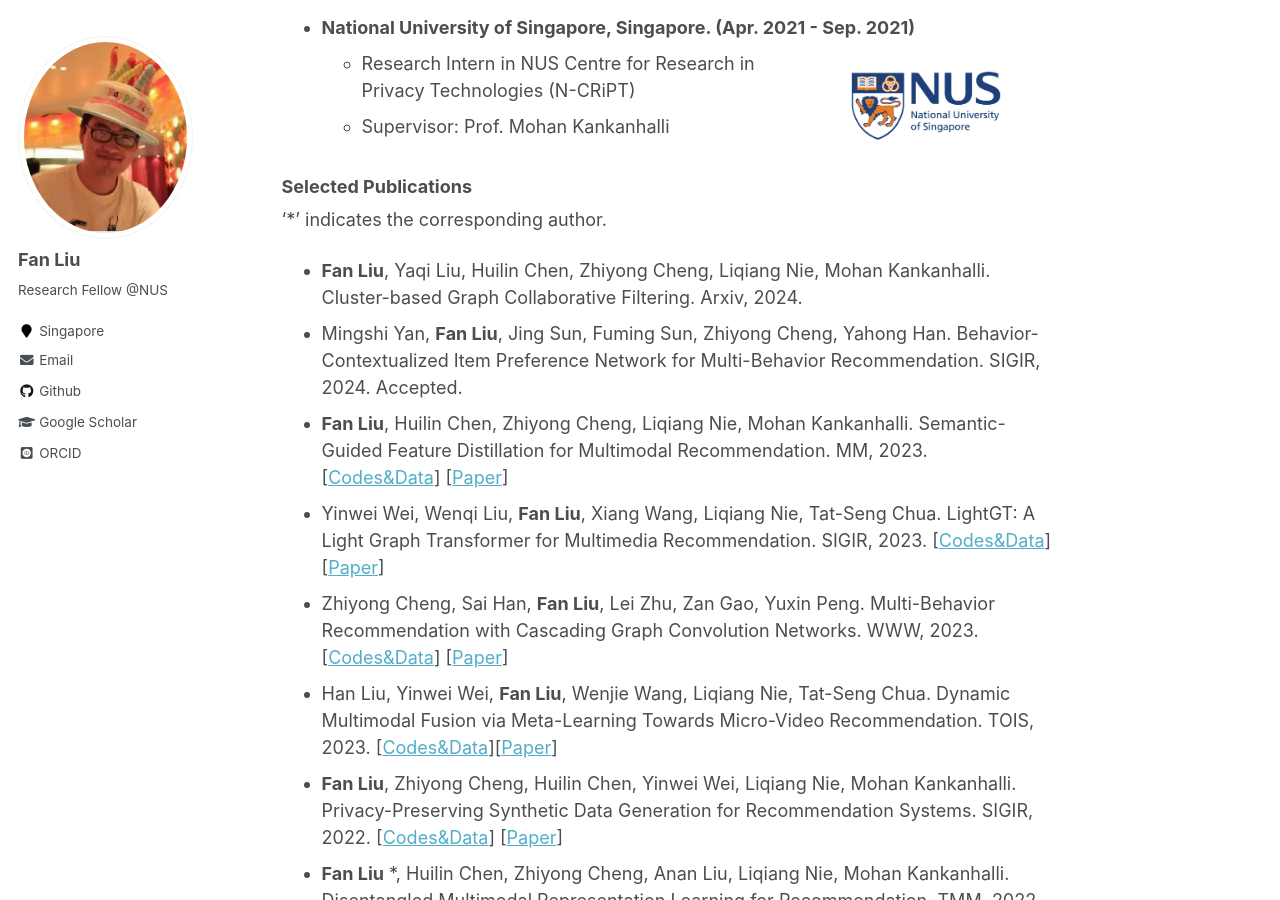
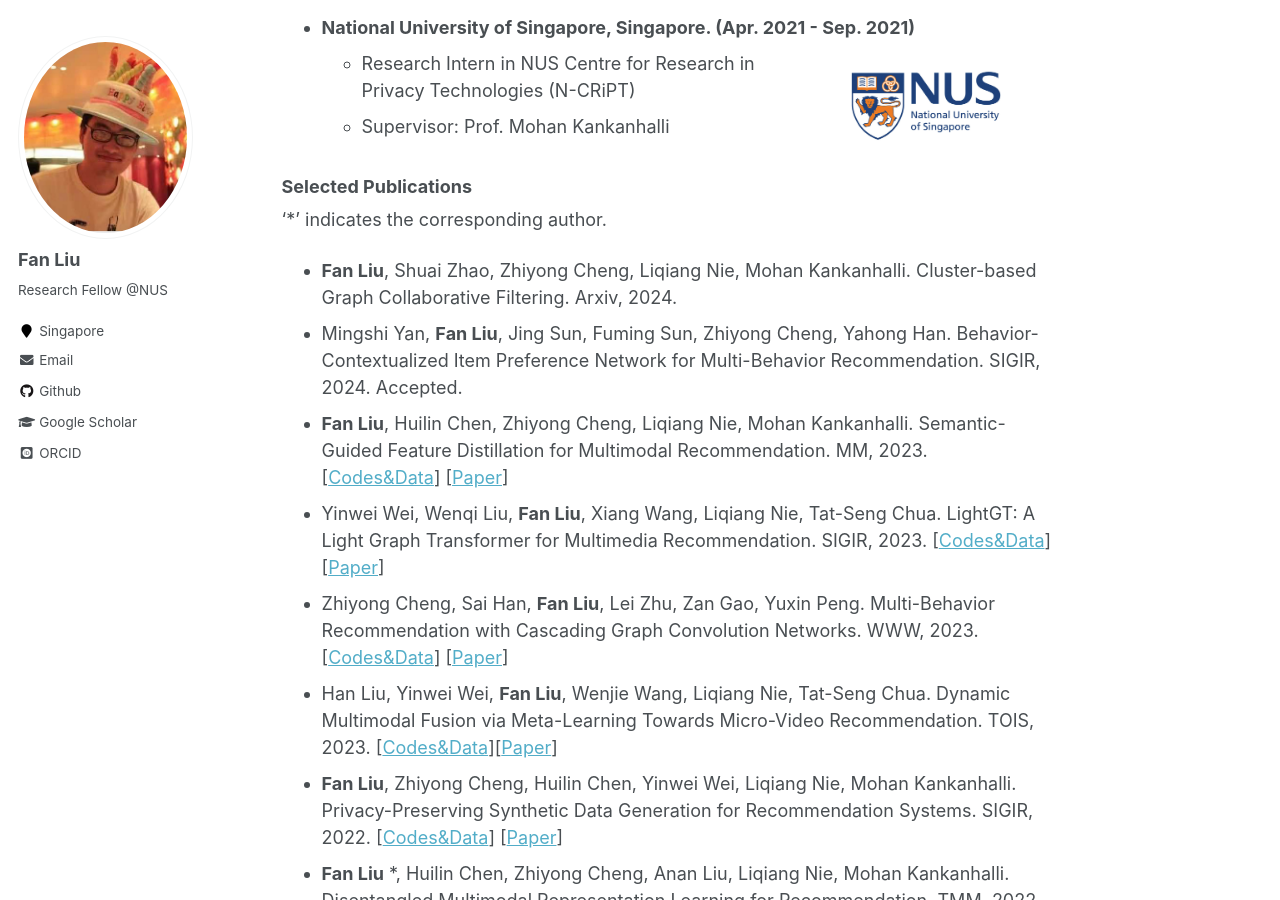
Before and after one commit to liufancs/liufancs.github.io, a Jekyll site: the page built from _pages/about.md, in a window 1280 px wide and 900 px high, scrolled down 969 px. Built offline with Jekyll 4.4.1, drawn with Linux system fonts in a browser that asks for light colours; some web fonts are replaced.

Commit message:
Update about.md

```diff
--- a/_pages/about.md
+++ b/_pages/about.md
@@ -32,7 +32,7 @@ I am currently a Research Fellow with [Prof. Mohan Kankanhalli](https://www.comp
 
 ### Selected Publications
 ‘*’ indicates the corresponding author.
-* **Fan Liu**, Yaqi Liu, Huilin Chen, Zhiyong Cheng, Liqiang Nie, Mohan Kankanhalli. Cluster-based Graph Collaborative Filtering. Arxiv, 2024.
+* **Fan Liu**, Shuai Zhao, Zhiyong Cheng, Liqiang Nie, Mohan Kankanhalli. Cluster-based Graph Collaborative Filtering. Arxiv, 2024.
 * Mingshi Yan, **Fan Liu**, Jing Sun, Fuming Sun, Zhiyong Cheng, Yahong Han. Behavior-Contextualized Item Preference Network for Multi-Behavior Recommendation. SIGIR, 2024. Accepted.
 * **Fan Liu**, Huilin Chen, Zhiyong Cheng, Liqiang Nie, Mohan Kankanhalli. Semantic-Guided Feature Distillation for Multimodal
 Recommendation. MM, 2023. [[Codes&Data](https://github.com/HuilinChenJN/SGFD)] [[Paper](https://arxiv.org/pdf/2308.03113.pdf)]
```
